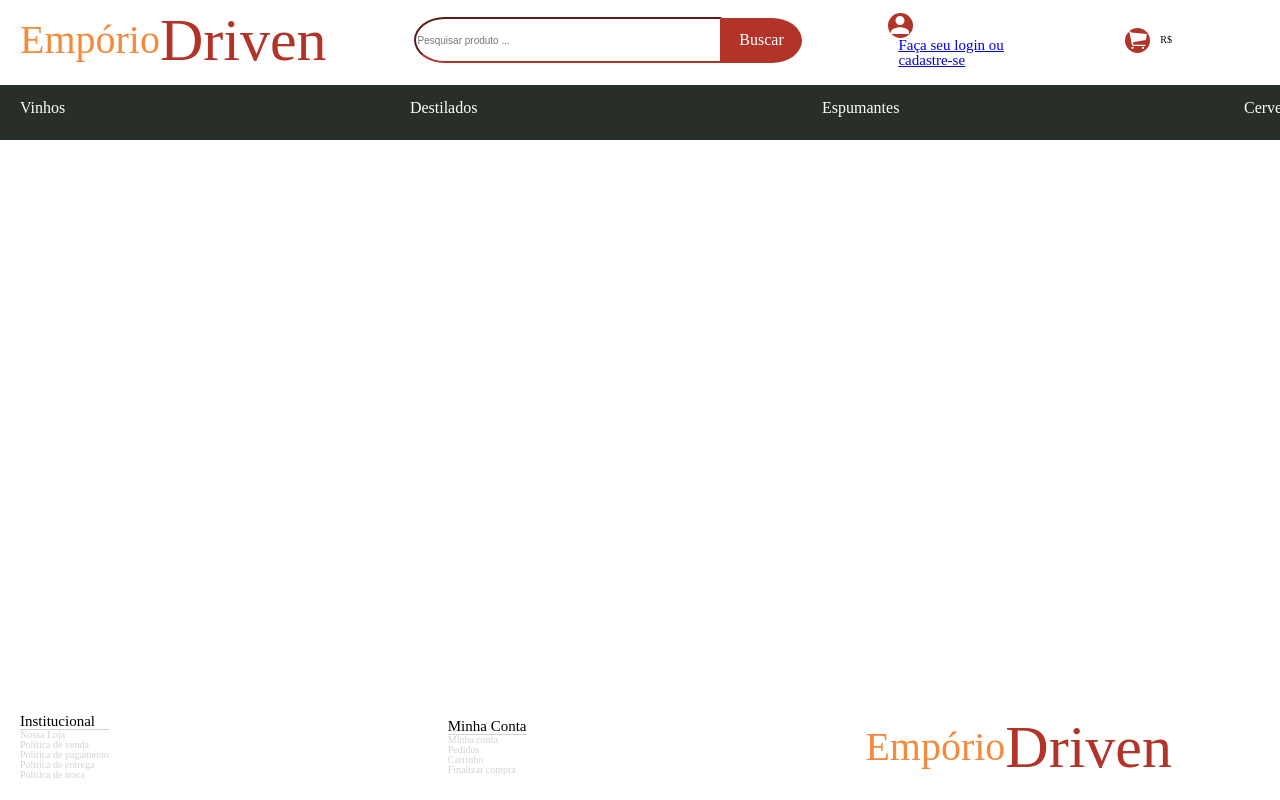
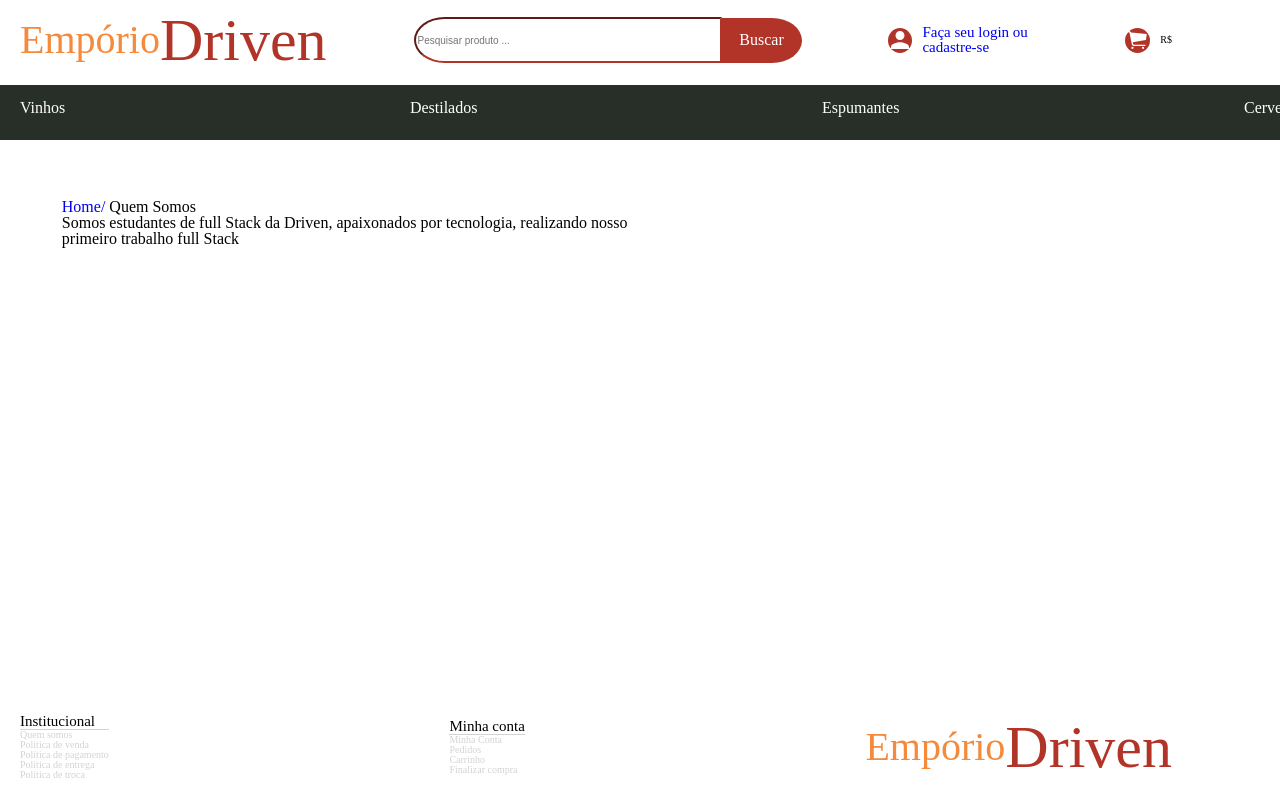
Before and after one commit to yugosk/emporio-driven-front, a JavaScript app: page /Us in a window 1280 px wide. Built offline with nearby package versions, Linux system fonts and the light colour scheme.

Commit message:
improvement header and footer

```diff
--- a/src/components/App.js
+++ b/src/components/App.js
@@ -5,6 +5,7 @@ import Footer from "./Footer";
 import Header from "./Header";
 import NavMenu from "./Nav_menu";
 import MyAcount from "./MyAcount";
+import Us from "./Us";
 
 
 export default function App() {
@@ -16,6 +17,7 @@ export default function App() {
       <Routes>
         <Route path="/" element={<Home />} />
         <Route path="/MyAcount" element={<MyAcount />} />
+        <Route path="/Us" element={<Us />} />
       </Routes>
 
       <ResetCSS />
--- a/src/components/Footer.js
+++ b/src/components/Footer.js
@@ -1,5 +1,7 @@
 import styled from "styled-components";
 import Logo from "./Logo";
+import { Link } from "react-router-dom";
+
 
 export default function Footer(){
 
@@ -7,18 +9,20 @@ export default function Footer(){
         <Container>
             <Institucional>
                 <h1>Institucional</h1>
-                <h2>Nossa Loja</h2>
-                <h2>Política de venda</h2>
-                <h2>Política de pagamento</h2>
-                <h2>Política de entrega</h2>
-                <h2>Política de troca</h2>
+                <Link to={`/Us`} style={{ textDecoration: 'none' }}><h2>Quem somos</h2> </Link>
+                <Link to={`/Us`} style={{ textDecoration: 'none' }}><h2>Política de venda</h2> </Link>
+                <Link to={`/Us`} style={{ textDecoration: 'none' }}><h2>Política de pagamento</h2> </Link>
+                <Link to={`/Us`} style={{ textDecoration: 'none' }}><h2>Política de entrega</h2> </Link>
+                <Link to={`/Us`} style={{ textDecoration: 'none' }}><h2>Política de troca</h2> </Link>
             </Institucional>
             <Acount>
-                <h1>Minha Conta</h1>
-                <h2>Minha conta</h2>
-                <h2>Pedidos</h2>
-                <h2>Carrinho</h2>
-                <h2>Finalizar compra</h2>
+                <h1>Minha conta</h1>
+                <Link to={`/MyAcount`} style={{ textDecoration: 'none' }}><h2>Minha Conta</h2> </Link>
+                <Link to={`/MyAcount`} style={{ textDecoration: 'none' }}><h2>Pedidos</h2> </Link>
+                <Link to={`/MyAcount`} style={{ textDecoration: 'none' }}><h2>Carrinho</h2> </Link>
+                <Link to={`/MyAcount`} style={{ textDecoration: 'none' }}><h2>Finalizar compra</h2> </Link>
+
+
             </Acount>
             <Logo />
 
@@ -37,6 +41,7 @@ const Container = styled.div`
     align-items: center;
     padding: 20px;
 
+
     h1{
         font-size: 15px;
         border-bottom: 1px solid #D3D3D3;
@@ -44,6 +49,9 @@ const Container = styled.div`
     h2{
         font-size: 10px;
         color:#D3D3D3;
+    }
+    Link{
+        text-decoration: none;
     }
 `
 const Institucional = styled.div`
--- a/src/components/Header.js
+++ b/src/components/Header.js
@@ -14,23 +14,20 @@ export default function Header(){
              <Search>
                     <input placeholder="Pesquisar produto ..." type="text" />
                      <Button>Buscar</Button>
-
-             </Search>
-            <Acount>
-            <Link to={`/MyAcount`}>
-            <Icon>
+                </Search>
+                   <Link to={`/MyAcount`} style={{ textDecoration: 'none' }}>
+                <Acount>
+                    <Icon>
                         <IoMdPerson color="#ffffff" size={"24px"} />
                     </Icon>
+                        <h4>Faça seu login ou cadastre-se</h4>
+                    </Acount>
+                </Link>
 
-
-                   <h4>Faça seu login ou cadastre-se</h4>
-                   </Link>
-            </Acount>
              <Carts>
                  <Icon><IoIosCart color="#ffffff" size={"24px"} /></Icon>
                  <h4>R$</h4>
             </Carts>
-
 
      </Container>
 
--- a/src/components/MyAcount.js
+++ b/src/components/MyAcount.js
@@ -1,13 +1,14 @@
 import styled from "styled-components"
+import { Link } from "react-router-dom";
 
 export default function MyAcount(){
     return(
         <Container>
-<h1>Home/ Minha conta</h1>
-<h1>Home/ Minha conta</h1>
-<h1>Entrar</h1>
-
-             <form>
+            <h1> <Link to={`/`} style={{ textDecoration: 'none' }}>Home/ </Link>
+                Minha conta</h1>
+            <h1>Home/ Minha conta</h1>
+            <h1>Entrar</h1>
+            <form>
                  <input placeholder="Pesquisar produto ..." type="text" />
                 <Button>Buscar</Button>
 
@@ -18,7 +19,7 @@ export default function MyAcount(){
 
 const Container = styled.div`
 
-    margin-top:120px;
+    margin-top:150px;
     background-color:#282F29;
     width: 100%;
     display: flex;
--- a/src/components/Nav_menu.js
+++ b/src/components/Nav_menu.js
@@ -1,4 +1,5 @@
 import styled from "styled-components"
+
 
 export default function NavMenu(){
     return(
--- /dev/null
+++ b/src/components/Us.js
@@ -0,0 +1,47 @@
+import styled from "styled-components"
+import { Link } from "react-router-dom";
+
+export default function Us(){
+    return(
+        <Container>
+            <Content>
+            <h1> <Link to={`/`} style={{ textDecoration: 'none' }}>Home/ </Link>
+                Quem Somos</h1>
+           <h1>Somos estudantes de full Stack da Driven, apaixonados por tecnologia, realizando nosso primeiro trabalho full Stack</h1>
+            </Content>
+           </Container>
+    )
+}
+
+const Container = styled.div`
+
+    margin-top:50px;
+
+    width: 60%;
+    display: flex;
+    justify-content: center;
+    align-items: center;
+
+
+h3{
+    color: #ffffff;
+}
+
+`
+
+const Content = styled.div`
+
+    margin-top:150px;
+
+    width: 80%;
+    display: flex;
+    justify-content: center;
+    align-items: flex-start;
+    height: 25px;
+    flex-direction: column;
+    padding: 10px 50px 20px 20px;
+h3{
+    color: #ffffff;
+}
+
+`
```
